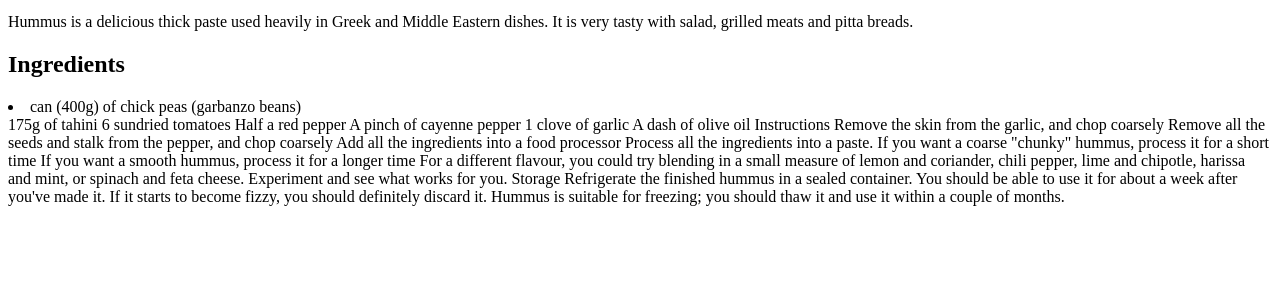
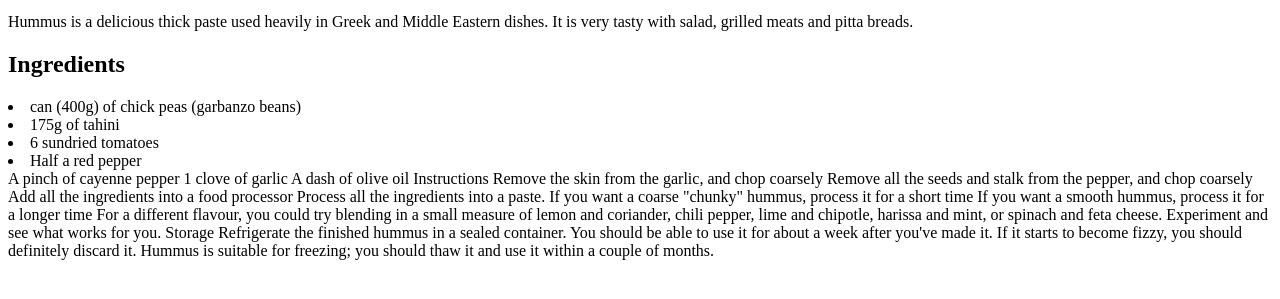
Before and after one commit to Axelwhite1/Web-project-, a plain HTML site: page tp2.html in a window 1280 px wide. Shown: the part 101-400 px from the top of the page. Drawn offline with Linux system fonts and the light colour scheme.

Commit message:
tp2.html
diseño web. changes

```diff
--- a/tp2.html
+++ b/tp2.html
@@ -22,9 +22,9 @@ usar etiqquetas de titulo, de parrafo, de texto continuado (<span>), listas orde
 
     <u1>
     <li>can (400g) of chick peas (garbanzo beans)</li>
-    175g of tahini
-    6 sundried tomatoes
-    Half a red pepper
+    <li>175g of tahini</li>
+    <li>6 sundried tomatoes</li>
+    <li>Half a red pepper</li>
     A pinch of cayenne pepper
     1 clove of garlic
     A dash of olive oil
```
